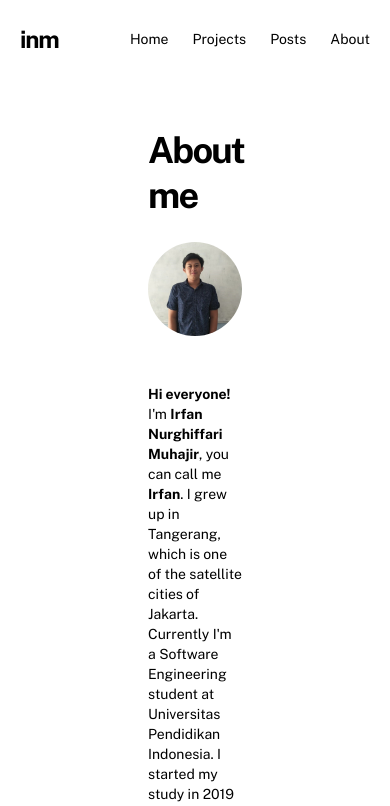
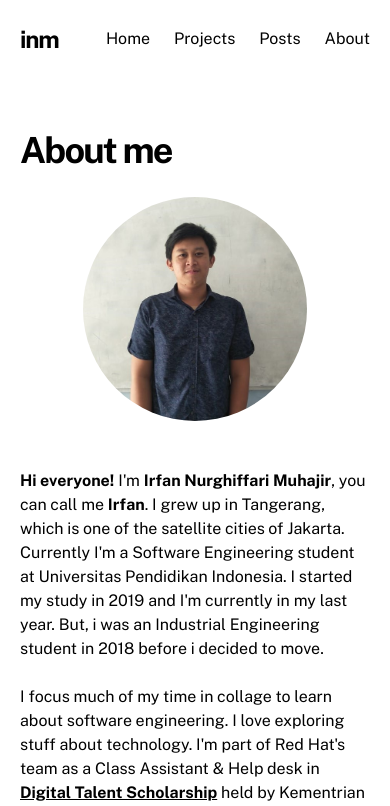
Before and after one commit to irfan44/irfannm, a Next.js app: page /about in a window 390 px wide. Shown: the top 806 px of the page. Built offline with nearby package versions, Linux system fonts and the light colour scheme.

Commit message:
Fixing spacing & text size

```diff
--- a/pages/about.tsx
+++ b/pages/about.tsx
@@ -15,7 +15,7 @@ const About = () => {
       <Meta data={pageMeta} />
       <Layout>
         <Container>
-          <div className="space-y-12 px-32">
+          <div className="space-y-12 lg:px-32">
             <div>
               <div>
                 <h1 className="mb-6">About me</h1>
--- a/pages/posts/[slug].tsx
+++ b/pages/posts/[slug].tsx
@@ -48,7 +48,9 @@ const Post = ({ post, morePosts, preview }: Props) => {
               >
                 <div className="flex items-center">
                   <IconArrowLeft width="22" height="14" />
-                  <p className="ml-2 font-medium mt-0 mb-0">Back to previous</p>
+                  <p className="ml-0.5 font-medium mt-0 mb-0">
+                    Back to previous
+                  </p>
                 </div>
               </button>
             </div>
--- a/styles/index.css
+++ b/styles/index.css
@@ -32,6 +32,6 @@
 
   body,
   .p {
-    @apply font-sans text-sm md:text-base;
+    @apply font-sans text-base;
   }
 }
```
